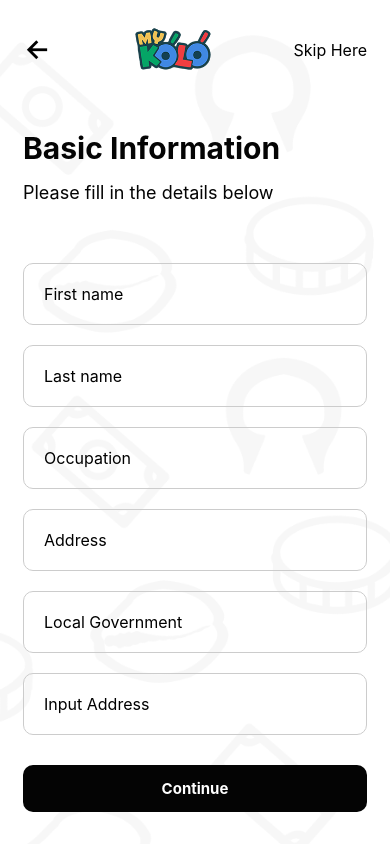
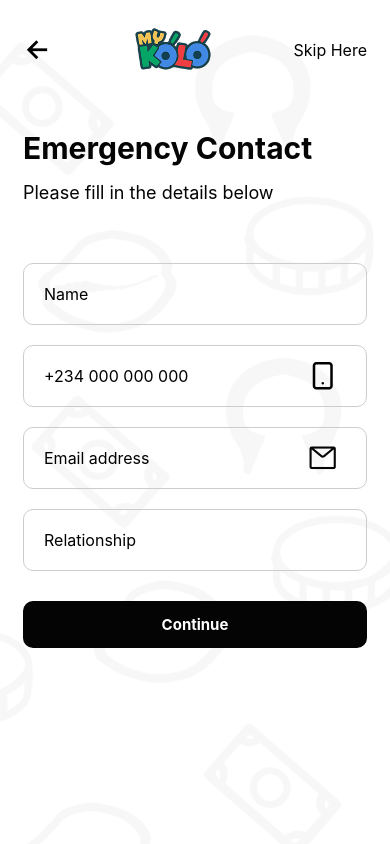
Before and after one commit to supacode/mykolo-frontend-app-react-native, a React Native app: screen / in a window 390 px wide. Built offline with nearby package versions, Linux system fonts and the light colour scheme.

Commit message:
Create emergency contact page

```diff
--- a/App.tsx
+++ b/App.tsx
@@ -3,13 +3,15 @@ import React, { Fragment } from 'react';
 import PasswordPage from './src/pages/Password';
 import EmailPage from './src/pages/Email';
 import BasicInfoPage from './src/pages/BasicInfo';
+import EmergencyContactPage from './src/pages/EmergencyContact';
 
 const App: React.FC = () => {
   return (
     <Fragment>
       {/* <EmailPage /> */}
       {/* <PasswordPage /> */}
-      <BasicInfoPage />
+      {/* <BasicInfoPage /> */}
+      <EmergencyContactPage />
     </Fragment>
   );
 };
--- /dev/null
+++ b/src/pages/EmergencyContact.tsx
@@ -0,0 +1,50 @@
+import React from 'react';
+import { TextInput } from 'react-native';
+import { AntDesign, Feather } from '@expo/vector-icons';
+
+import { colors, globalStyles } from '../assets/globals';
+import AppButton from '../components/AppButton';
+import AppInputGroup from '../components/AppInputGroup';
+import Authentication from '../containers/Authentication';
+
+const EmergencyContactPage: React.FC = () => {
+  return (
+    <Authentication
+      pageTitle="Emergency Contact"
+      pageSubTitle="Please fill in the details below"
+    >
+      <AppInputGroup>
+        <TextInput style={globalStyles.appTextInput} placeholder="Name" />
+      </AppInputGroup>
+      {/* TODO: Create flag  icon */}
+      <AppInputGroup
+        icon={<Feather name="smartphone" size={30} color="black" />}
+      >
+        <TextInput
+          style={globalStyles.appTextInput}
+          placeholder="+234 000 000 000"
+        />
+      </AppInputGroup>
+      <AppInputGroup
+        icon={<AntDesign name="mail" size={30} color={colors.accent} />}
+      >
+        <TextInput
+          style={globalStyles.appTextInput}
+          placeholder="Email address"
+        />
+      </AppInputGroup>
+      {/* TODO: Create gender buttons */}
+
+      <AppInputGroup>
+        <TextInput
+          style={globalStyles.appTextInput}
+          placeholder="Relationship"
+        />
+      </AppInputGroup>
+
+      <AppButton text="Continue" />
+    </Authentication>
+  );
+};
+
+export default EmergencyContactPage;
```
